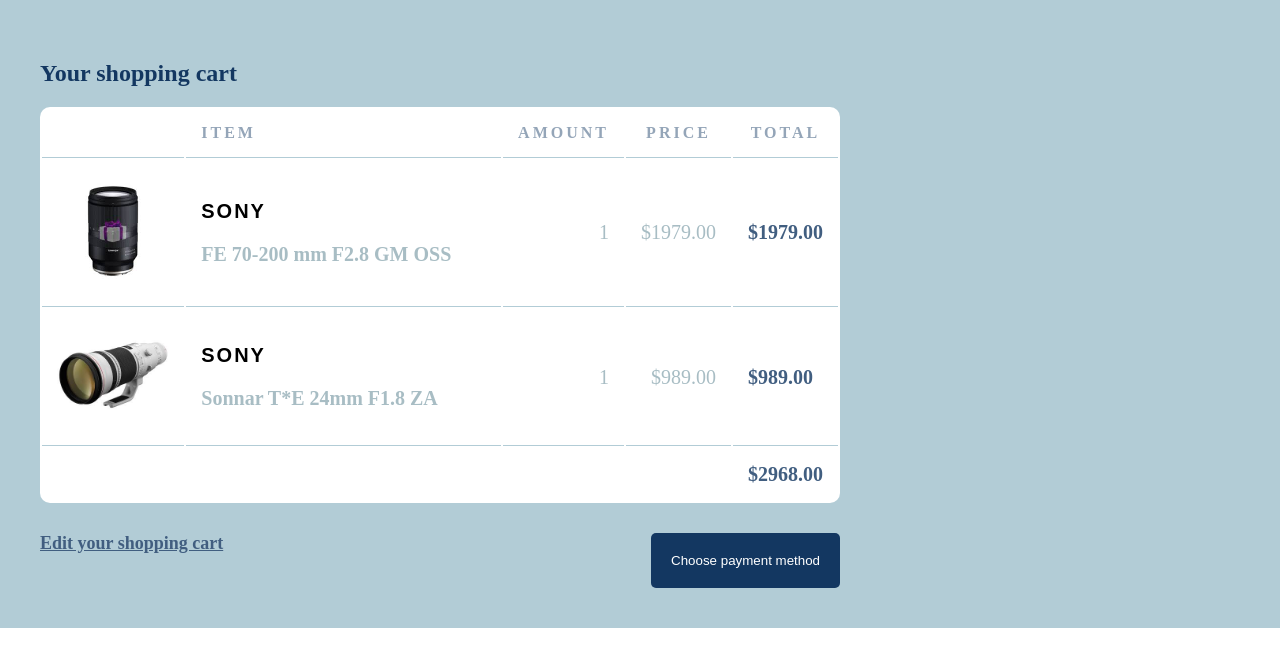
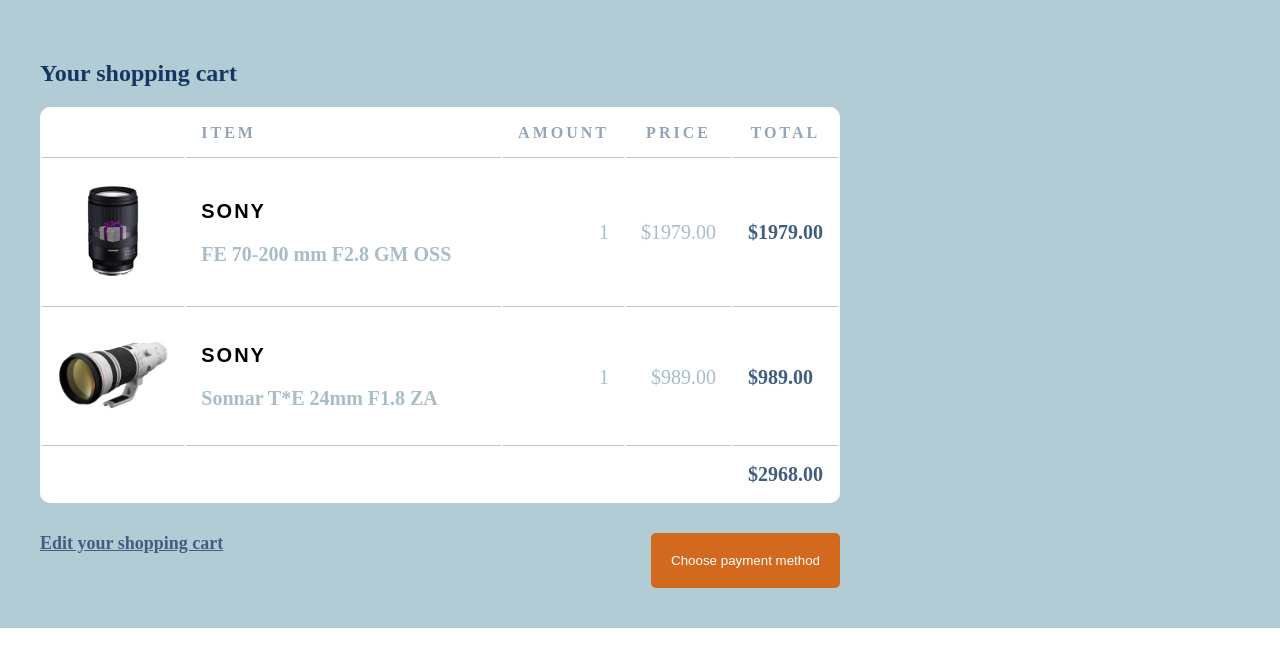
Before and after one commit to wschooo/html-pr, a plain HTML site: page cart.html in a window 1280 px wide. In both pictures the pointer is over the button "Choose payment method". Shown: the top 666 px of the page. Drawn offline with Linux system fonts and the light colour scheme.

Commit message:
버튼 추가

```diff
--- a/css/cart.css
+++ b/css/cart.css
@@ -43,6 +43,11 @@
   border-radius: 5px;
   padding: 20px;
   float: right;
+  cursor: pointer;
+}
+
+.btn-payment:hover {
+  background-color: chocolate;
 }
 
 .btn-payment a {
```
